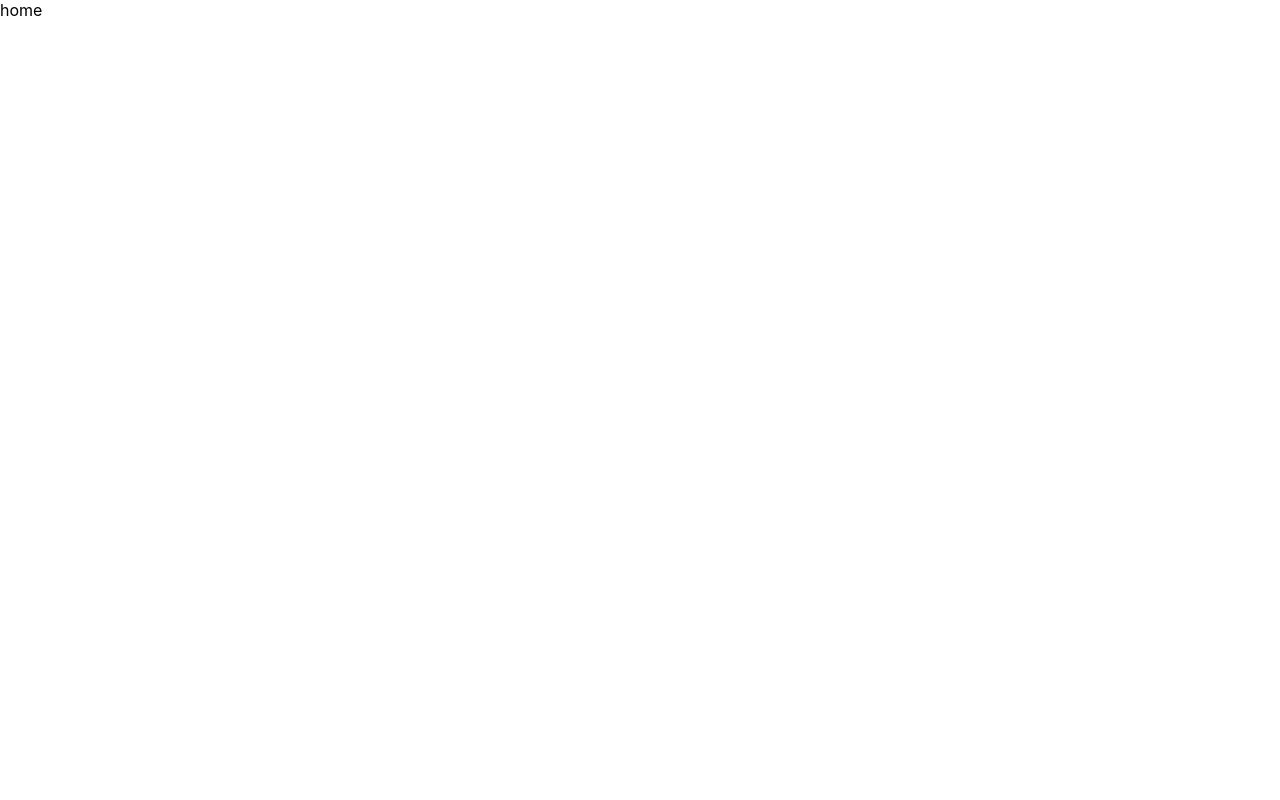
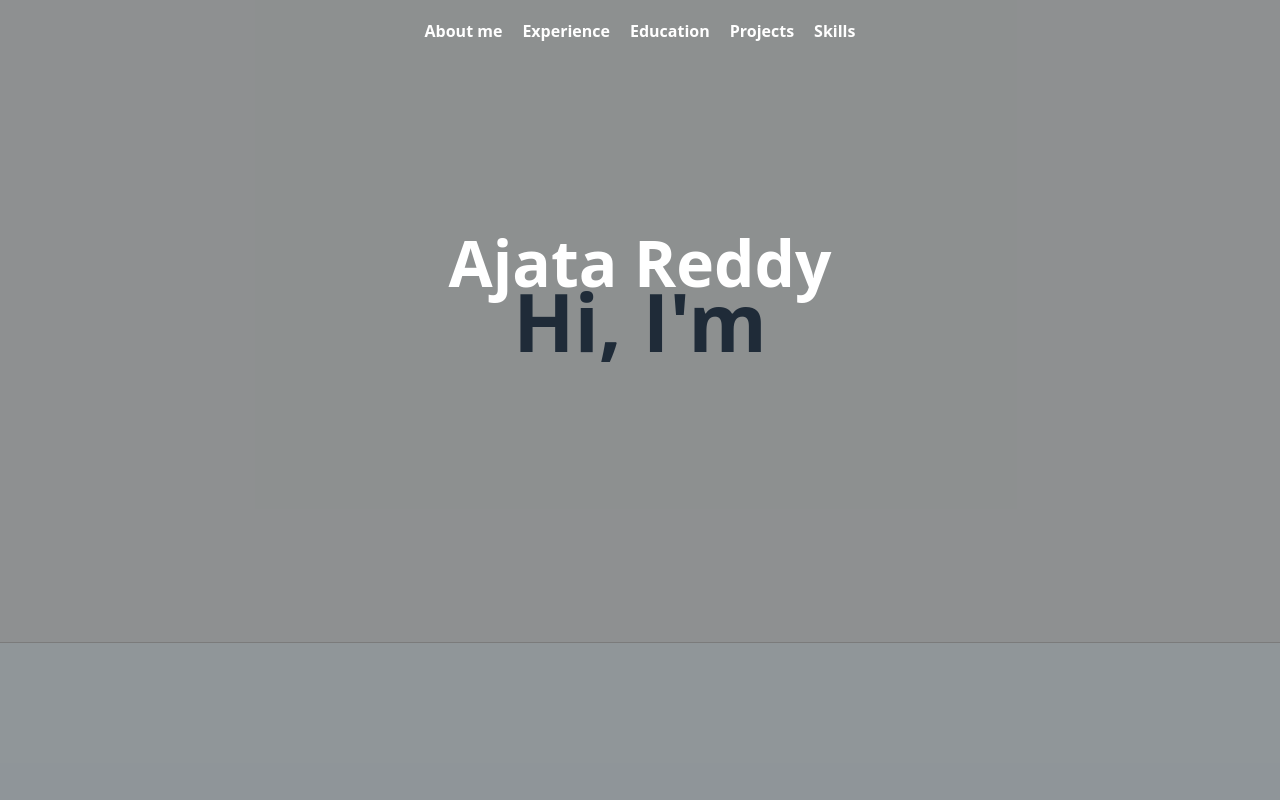
Before and after one commit to Ready001/ajata, a React (Create React App) app: page / in a window 1280 px wide. Shown: the top 800 px of the page. Built offline with nearby package versions, Linux system fonts and the light colour scheme.

Commit message:
add initial header animation

```diff
--- a/package.json
+++ b/package.json
@@ -11,6 +11,7 @@
     "@types/react": "^18.0.26",
     "@types/react-dom": "^18.0.10",
     "react": "^18.2.0",
+    "react-bootstrap": "^2.7.0",
     "react-dom": "^18.2.0",
     "react-router-dom": "^6.6.1",
     "react-scripts": "^5.0.1",
@@ -40,5 +41,8 @@
       "last 1 firefox version",
       "last 1 safari version"
     ]
+  },
+  "devDependencies": {
+    "@types/jquery": "^3.5.14"
   }
 }
--- /dev/null
+++ b/src/traditional/Home.css
@@ -0,0 +1,125 @@
+html,
+body {
+  height: 100%;
+  min-height: 100%;
+}
+
+a {
+  text-decoration: none;
+  color: #fff;
+}
+
+a.active {
+  border-bottom: 2px solid #85c2ff;
+}
+
+.header {
+  height: auto;
+}
+
+#navbar-container {
+  position: fixed;
+  height: 100%;
+  background: rgba(0, 0, 0, 0.4);
+  left: 0;
+  top: 0;
+  float: left;
+  width: 100%;
+  -ms-transition: all 0.3s ease-out;
+  -moz-transition: all 0.3s ease-out;
+  -webkit-transition: all 0.3s ease-out;
+  -o-transition: all 0.3s ease-out;
+  transition: all 0.3s ease-out;
+}
+
+#navbar-container h1 {
+  padding: 200px 0;
+  height: 100%;
+  font-size: 4em;
+  text-align: center;
+  line-height: 40px;
+  -ms-transition: all 0.3s ease-out;
+  -moz-transition: all 0.3s ease-out;
+  -webkit-transition: all 0.3s ease-out;
+  -o-transition: all 0.3s ease-out;
+  transition: all 0.3s ease-out;
+}
+
+#navbar-container.small {
+  height: auto;
+  display: inline-block;
+  float: left;
+}
+
+#navbar-container.small h1 {
+  padding: 10px 0;
+  height: auto;
+  font-size: 1rem;
+  text-decoration: none;
+  font-weight: bold;
+  display: inline-block;
+}
+
+body {
+  font-family: "Open Sans", sans-serif;
+}
+
+nav {
+  width: 100%;
+  height: 60px;
+  position: fixed;
+  top: 0;
+}
+
+nav ul {
+  padding: 20px;
+  margin: 0 auto;
+  list-style: none;
+  text-align: center;
+}
+
+nav ul li {
+  display: inline-block;
+  margin: 0 10px;
+}
+
+nav ul li a {
+  padding: 10px 0;
+  color: #fff;
+  font-size: 1rem;
+  text-decoration: none;
+  font-weight: bold;
+  transition: all 0.2s ease;
+}
+
+nav ul li a:hover {
+  color: #85c2ff;
+}
+
+h1 {
+  font-size: 5rem;
+  color: #34495e;
+}
+
+section {
+  width: 100%;
+  height: 100%;
+  padding: 200px 0;
+  background: #fff;
+  border-bottom: 1px solid #ccc;
+  text-align: center;
+}
+
+section:nth-child(even) {
+  background: #ecf0f1;
+}
+
+section:nth-child(odd) {
+  background: #eff9ff;
+}
+
+.sections section:first-child {
+  margin-top: 100px;
+}
+
+/*# sourceMappingURL=Home.css.map */
--- /dev/null
+++ b/src/traditional/Home.scss
@@ -0,0 +1,105 @@
+html,
+body {
+  height: 100%;
+  min-height: 100%;
+}
+a {
+  text-decoration: none;
+  color: #fff;
+}
+a.active {
+  border-bottom: 2px solid #85c2ff;
+}
+.header {
+  height: auto;
+}
+#navbar-container {
+  position: fixed;
+  height: 100%;
+  background: rgba(0,0,0,0.4);
+  left: 0;
+  top: 0;
+  float: left;
+  width: 100%;
+  -ms-transition: all 0.3s ease-out;
+  -moz-transition: all 0.3s ease-out;
+  -webkit-transition: all 0.3s ease-out;
+  -o-transition: all 0.3s ease-out;
+  transition: all 0.3s ease-out;
+}
+#navbar-container h1 {
+  padding: 200px 0;
+  height: 100%;
+  font-size: 4em;
+  text-align: center;
+  line-height: 40px;
+  -ms-transition: all 0.3s ease-out;
+  -moz-transition: all 0.3s ease-out;
+  -webkit-transition: all 0.3s ease-out;
+  -o-transition: all 0.3s ease-out;
+  transition: all 0.3s ease-out;
+}
+#navbar-container.small {
+  height: auto;
+  display: inline-block;
+  float: left;
+}
+#navbar-container.small h1 {
+  padding: 10px 0;
+  height: auto;
+  font-size: 1rem;
+  text-decoration: none;
+  font-weight: bold;
+  display: inline-block;
+}
+body {
+  font-family: 'Open Sans', sans-serif;
+}
+nav {
+  width: 100%;
+  height: 60px;
+  position: fixed;
+  top: 0;
+}
+nav ul {
+  padding: 20px;
+  margin: 0 auto;
+  list-style: none;
+  text-align: center;
+}
+nav ul li {
+  display: inline-block;
+  margin: 0 10px;
+}
+nav ul li a {
+  padding: 10px 0;
+  color: #fff;
+  font-size: 1rem;
+  text-decoration: none;
+  font-weight: bold;
+  transition: all 0.2s ease;
+}
+nav ul li a:hover {
+  color: #85c2ff;
+}
+h1 {
+  font-size: 5rem;
+  color: #34495e;
+}
+section {
+  width: 100%;
+  height: 100%;
+  padding: 200px 0;
+  background: #fff;
+  border-bottom: 1px solid #ccc;
+  text-align: center;
+}
+section:nth-child(even) {
+  background: #ecf0f1;
+}
+section:nth-child(odd) {
+  background: #eff9ff;
+}
+.sections section:first-child {
+  margin-top: 100px;
+}
--- a/src/traditional/Home.tsx
+++ b/src/traditional/Home.tsx
@@ -1,12 +1,84 @@
-import React from 'react'
+import React, { Component } from "react";
+import Nav from "react-bootstrap/Nav";
+
+import "./Home.css";
+
+type HomeProps = {};
+
+type HomeState = {
+  navClass: string;
+};
+class Home extends React.Component<HomeProps, HomeState> {
+  state: HomeState = {
+    navClass: "small",
+  };
+
+  componentDidMount(): void {
+    this.setState(() => ({ navClass: "" }));
+    window.addEventListener("scroll", this.handleScroll);
+  }
+
+  handleScroll = () => {
+    var scrollTop: number = window.scrollY;
+    if (scrollTop > 1) {
+      this.setState(() => ({ navClass: "small" }));
+    } else {
+      this.setState(() => ({ navClass: "" }));
+    }
+  };
+
+  render() {
+    const { navClass } = this.state;
+    return (
+      <div onScroll={this.handleScroll}>
+        <header>
+          <div className={navClass} id="navbar-container">
+            <h1>
+              <a href="#">Ajata Reddy</a>
+            </h1>
+            <nav>
+              <ul>
+                <li>
+                  <a href="#1">About me</a>
+                </li>
+                <li>
+                  <a href="#2">Experience</a>
+                </li>
+                <li>
+                  <a href="#3">Education</a>
+                </li>
+                <li>
+                  <a href="#4">Projects</a>
+                </li>
+                <li>
+                  <a href="#5">Skills</a>
+                </li>
+              </ul>
+            </nav>
+          </div>
+        </header>
+        <section id="1">
+          <h1>Hi, I'm</h1>
+        </section>
+        <section id="2">
+          <h1>Second</h1>
+        </section>
+        <section id="3">
+          <h1>Third</h1>
+        </section>
+        <section id="4">
+          <h1>Fourth </h1>
+        </section>
+        <section id="5">
+          <h1>Fifth</h1>
+        </section>
+      </div>
+    );
+  }
+}
 
 type Props = {
-}
+  navSmall: string;
+};
 
-const Home = () => (
-    <div>
-        home
-    </div>
-)
-
-export default Home
+export default Home;
```
Also changed, not shown: 2 other files (tests, documents, lock files or other folders).
